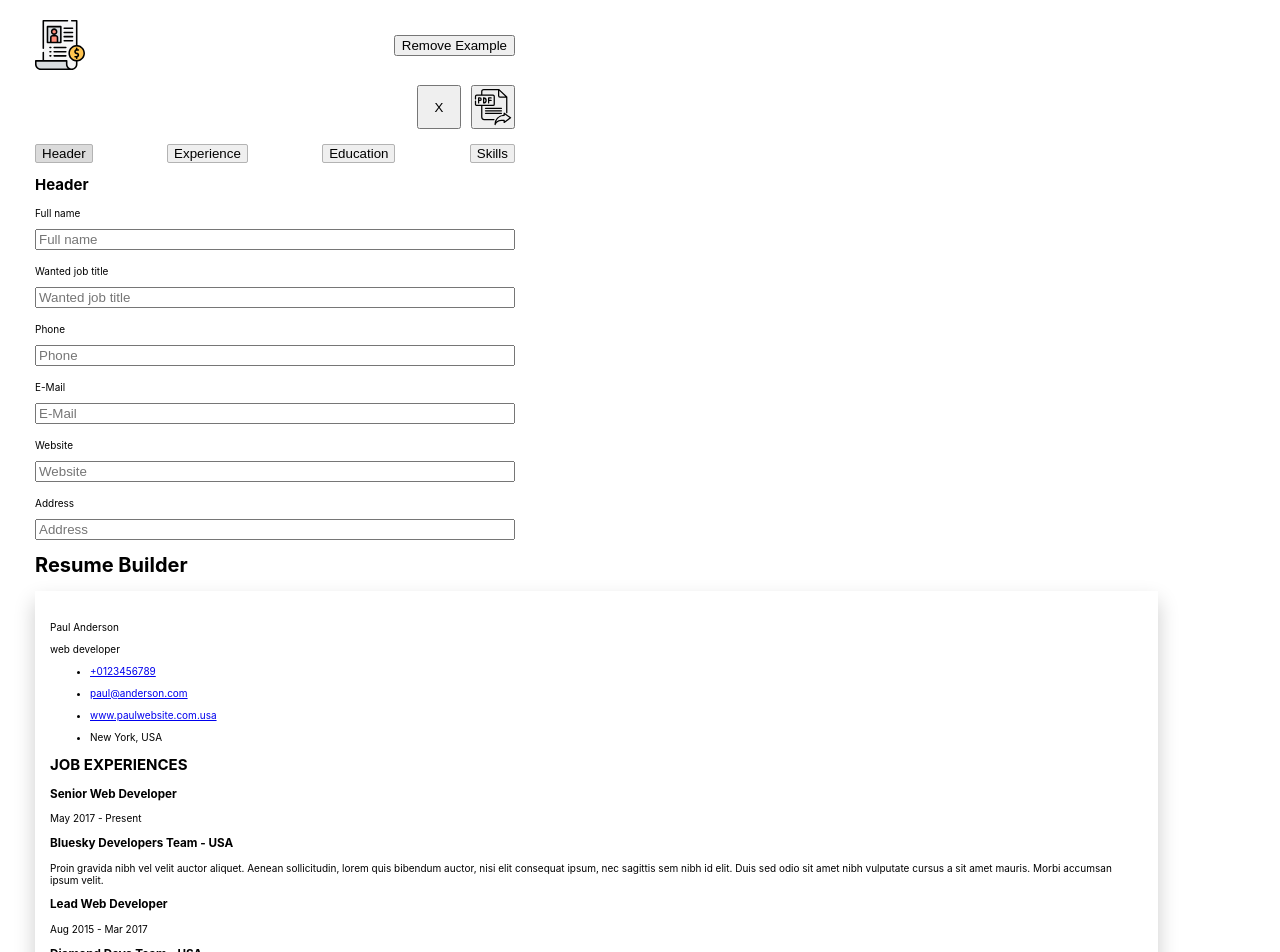
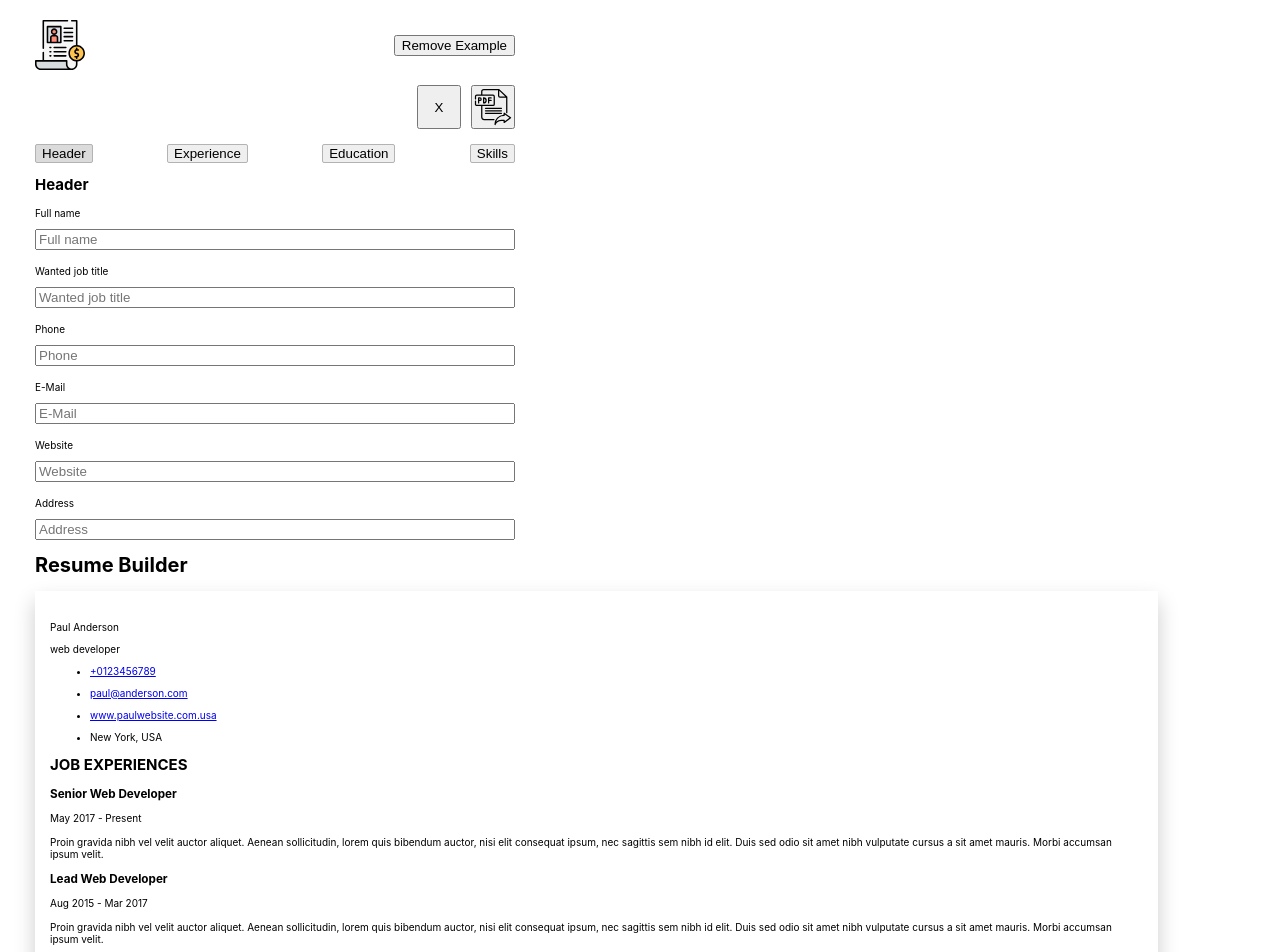
Before and after one commit to rshapoval/resume-builder, a React (Create React App) app: page / in a window 1280 px wide. Shown: the top 952 px of the page. Built offline with nearby package versions, Linux system fonts and the light colour scheme.

Commit message:
fix: small fixes

```diff
--- a/src/components/form/FormControls.js
+++ b/src/components/form/FormControls.js
@@ -12,7 +12,7 @@ export default function FormControls () {
         onClick={() => {}}
       >
         <VisuallyHidden>Clear resume</VisuallyHidden>
-        X
+        <span aria-hidden='true'>X</span>
       </button>
       <button
         className='button button-download'
--- a/src/components/form/form-container/EducationView.js
+++ b/src/components/form/form-container/EducationView.js
@@ -1,6 +1,6 @@
 import React, { Fragment } from 'react'
 
-import InputWithLabel from '../../../common/styles/InputWithLabel'
+import InputWithLabel from '../../../common/InputWithLabel'
 
 export default function EducationView () {
   return (
--- a/src/components/form/form-container/ExperienceView.js
+++ b/src/components/form/form-container/ExperienceView.js
@@ -1,6 +1,6 @@
 import React, { Fragment } from 'react'
 
-import InputWithLabel from '../../../common/styles/InputWithLabel'
+import InputWithLabel from '../../../common/InputWithLabel'
 
 export default function ExperienceView () {
   return (
--- a/src/components/form/form-container/HeaderView.js
+++ b/src/components/form/form-container/HeaderView.js
@@ -1,6 +1,6 @@
 import React from 'react'
 
-import InputWithLabel from '../../../common/styles/InputWithLabel'
+import InputWithLabel from '../../../common/InputWithLabel'
 
 export default function HeaderView () {
   return (
--- a/src/components/form/form-container/SkillsView.js
+++ b/src/components/form/form-container/SkillsView.js
@@ -1,6 +1,6 @@
 import React, { Fragment } from 'react'
 
-import InputWithLabel from '../../../common/styles/InputWithLabel'
+import InputWithLabel from '../../../common/InputWithLabel'
 
 export default function SkillsView () {
   return (
--- a/src/components/paper/paper-content/Experiences.js
+++ b/src/components/paper/paper-content/Experiences.js
@@ -14,7 +14,7 @@ export default function Experiences () {
       {experience.map((item, i) => {
         const jobTitle = get(item, 'jobTitle', '')
         const startEndDate = get(item, 'startEndDate', '')
-        const eployer = get(item, 'eployer', '')
+        const employer = get(item, 'employer', '')
         const description = get(item, 'description', '')
 
         return (
@@ -22,7 +22,7 @@ export default function Experiences () {
             key={i}
             headerTitle={jobTitle}
             period={startEndDate}
-            title={eployer}
+            title={employer}
             text={description}
           />
         )
```
Also changed, not shown: src/common/InputWithLabel.js (renamed from src/common/styles/InputWithLabel.js).
